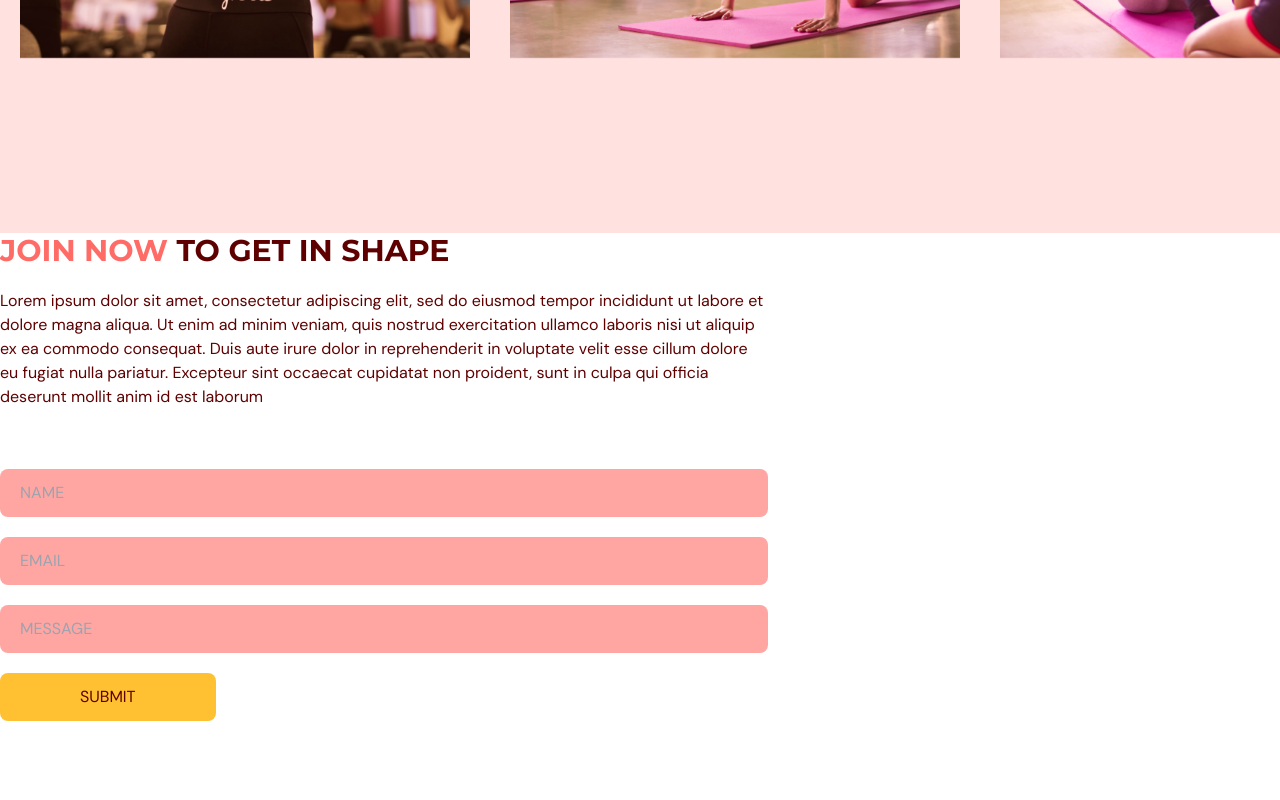
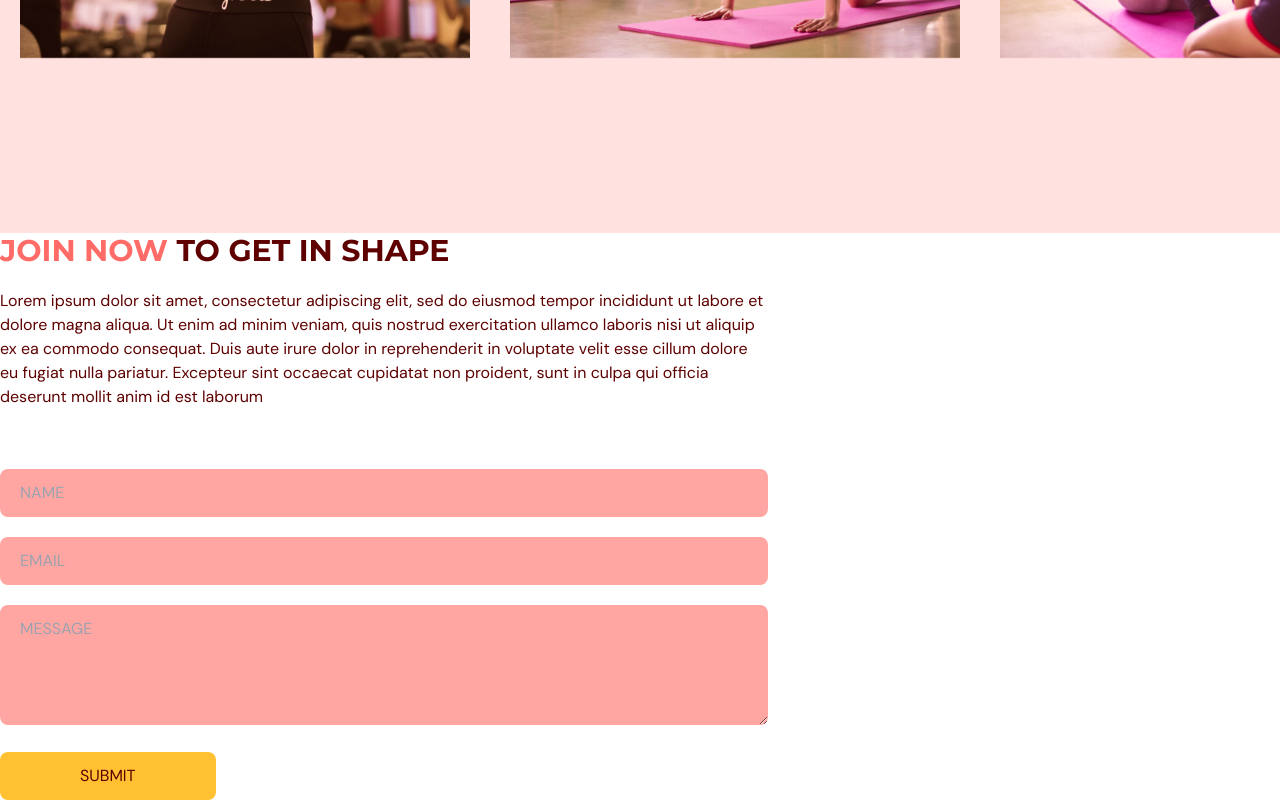
Before and after one commit to maciekpastuszak/gym-typescript, a React (Vite) app: page / in a window 1280 px wide. Shown: the part 2925-3725 px from the top of the page. Before the commit the page ends 3646 px from the top, so only its background shows below. Built offline with nearby package versions, Linux system fonts and the light colour scheme.

Commit message:
correct styles and change input to textarea for message

```diff
--- a/src/scenes/contactUs/index.tsx
+++ b/src/scenes/contactUs/index.tsx
@@ -10,7 +10,7 @@ type Props = {
 
 const ContactUs = ({setSelectedPage}: Props) => {
 
-    const inputStyles = `w-full mt-5 rounded-lg bg-primary-300 px-5 py-3 plcaeholder-white`;
+    const inputStyles = `w-full mt-5 rounded-lg bg-primary-300 px-5 py-3 placaholder-white`;
     const {
         register,
         trigger,
@@ -96,9 +96,10 @@ const ContactUs = ({setSelectedPage}: Props) => {
                         </p>
                     )}
 
-                <input
-                    type="text"
+                <textarea
                     className={inputStyles}
+                    rows={4}
+                    cols={50}
                     placeholder="MESSAGE"
                     {...register("name", {
                         required: true,
```
